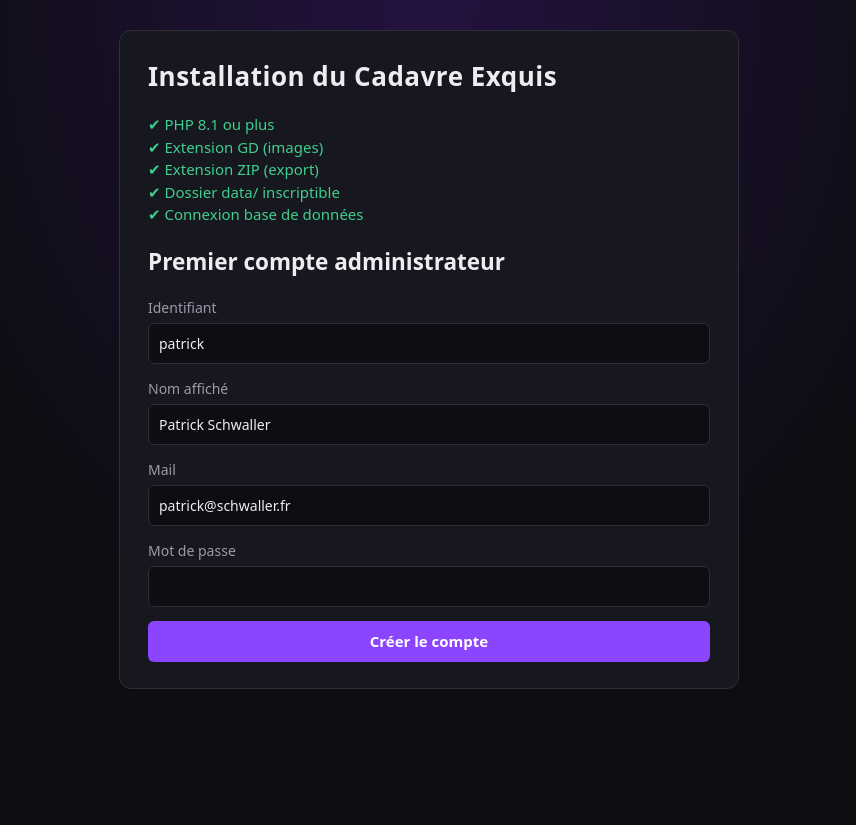
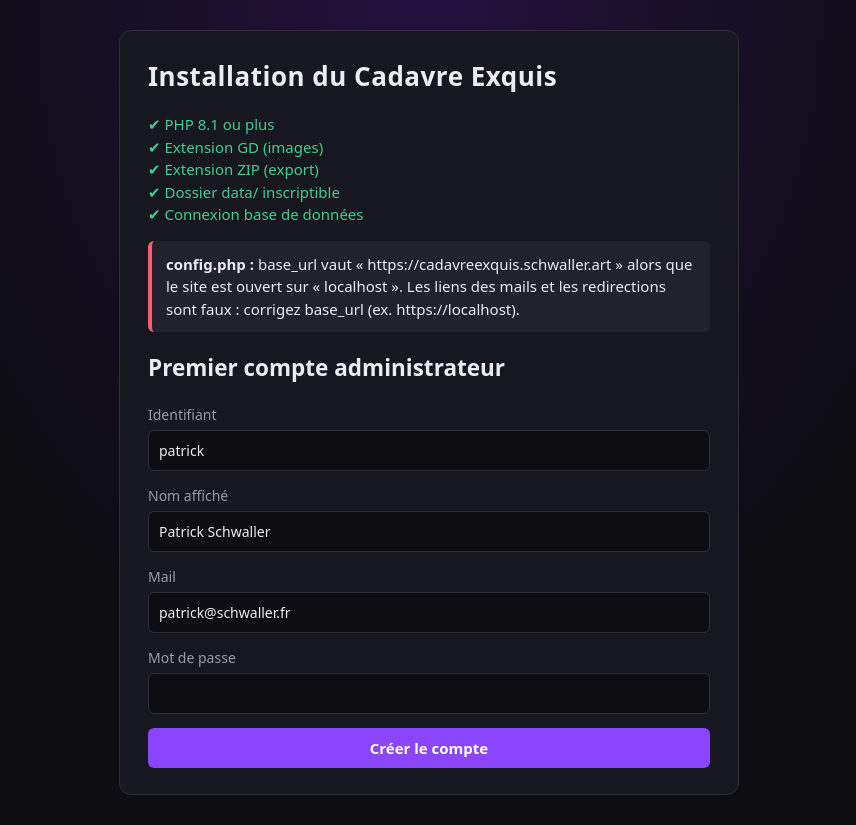
Before and after one commit to pschwaller69/CadavreExquis, a PHP site: page /install.php in a window 1280 px wide. Shown: the whole page, without its empty margins (211-1067 px from the left). Before the commit the page ends 689 px from the top, so only its background shows below. Run offline with PHP 8.4, Linux system fonts and the light colour scheme; data that the repository does not hold is empty; some libraries are stand-ins or nearby versions.

Commit message:
v1.4.1 : redirection de connexion indépendante de base_url + alerte si base_url incorrect
Co-Authored-By: Claude Opus 5.5 <noreply@anthropic.com>
Claude-Session: https://claude.ai/code/session_01GGqRrvkVCv4JNv2UuA85qV

```diff
--- a/admin/login.php
+++ b/admin/login.php
@@ -18,6 +18,7 @@ if ($_SERVER['REQUEST_METHOD'] === 'POST') {
 <title>Connexion – Cadavre Exquis</title><link rel="stylesheet" href="../assets/style.css?v=<?= APP_VERSION ?>"><?= pwa_head() ?>
 <body class="public"><main class="carte" style="max-width:380px">
 <h1>Cadavre <span>Exquis</span></h1>
+<?= alerte_base_url() ?>
 <?php if (get('installe')): ?><p class="alerte ok">Compte créé. Pensez à supprimer install.php.</p><?php endif ?>
 <?php if ($err): ?><p class="alerte ko"><?= h($err) ?></p><?php endif ?>
 <form method="post" class="form"><?= csrf_field() ?>
--- a/inc/bootstrap.php
+++ b/inc/bootstrap.php
@@ -105,6 +105,16 @@ function start_session(): void
     session_start();
 }
 
+/** Message si base_url (config.php) ne correspond pas à l'adresse utilisée. */
+function alerte_base_url(): string
+{
+    $hote_cfg = parse_url((string) cfg('base_url'), PHP_URL_HOST);
+    $hote = $_SERVER['HTTP_HOST'] ?? '';
+    if (!$hote || !$hote_cfg || strcasecmp($hote_cfg, preg_replace('/:\d+$/', '', $hote)) === 0) return '';
+    return '<p class="alerte ko"><strong>config.php :</strong> base_url vaut « ' . h(cfg('base_url')) . ' » alors que le site est ouvert sur « '
+        . h($hote) . ' ». Les liens des mails et les redirections sont faux : corrigez base_url (ex. https://' . h($hote) . ').</p>';
+}
+
 /** Balises <head> pour l'application installable (PWA). */
 function pwa_head(): string
 {
@@ -154,7 +164,7 @@ function admin(): ?array
 function require_admin(): array
 {
     $a = admin();
-    if (!$a) redirect(url('admin/login.php'));
+    if (!$a) redirect('login.php'); // relatif : fonctionne même si base_url est faux
     $v = @filemtime(__DIR__ . '/schema.php');
     if (($_SESSION['schema_v'] ?? 0) !== $v) {
         require_once __DIR__ . '/schema.php';
--- a/inc/layout.php
+++ b/inc/layout.php
@@ -23,6 +23,7 @@ function entete(string $titre, string $actif = ''): void
   </div>
 </header>
 <main>
+<?= alerte_base_url() ?>
 <?php foreach (flash() as [$type, $msg]): ?><p class="alerte <?= $type ?>"><?= h($msg) ?></p><?php endforeach;
 }
 
--- a/inc/version.php
+++ b/inc/version.php
@@ -1,6 +1,6 @@
 <?php
 // Numéro de version de l'application : à augmenter à chaque mise à jour (voir CHANGELOG.md).
-const APP_VERSION = '1.4.0';
+const APP_VERSION = '1.4.1';
 const APP_DATE    = '2026-11-17';
 
 /**
--- a/install.php
+++ b/install.php
@@ -33,6 +33,7 @@ if (!$deja && $_SERVER['REQUEST_METHOD'] === 'POST' && $checks['Connexion base d
 <body class="public"><main class="carte">
 <h1>Installation du Cadavre Exquis</h1>
 <ul class="checks"><?php foreach ($checks as $k => $ok): ?><li class="<?= $ok ? 'ok' : 'ko' ?>"><?= $ok ? '✔' : '✘' ?> <?= h($k) ?></li><?php endforeach ?></ul>
+<?= alerte_base_url() ?>
 <?php if ($msg): ?><p class="alerte ko"><?= h($msg) ?></p><?php endif ?>
 <?php if ($deja): ?>
   <p class="alerte ok">L'application est installée (tables à jour). <strong>Supprimez install.php du serveur.</strong></p>
--- a/sw.js
+++ b/sw.js
@@ -1,7 +1,7 @@
 // Service worker : rend l'application installable et affiche une page hors ligne.
 // Les pages et les photos viennent toujours du serveur (données à jour, accès protégé) ;
 // seuls les fichiers statiques sont mis en cache.
-const VERSION = 'cx-1.4.0'; // suivre APP_VERSION (inc/version.php)
+const VERSION = 'cx-1.4.1'; // suivre APP_VERSION (inc/version.php)
 const STATIQUES = ['assets/style.css', 'assets/icons/icon-192.png', 'assets/icons/favicon.png', 'offline.html'];
 
 self.addEventListener('install', e => {
```
Also changed, not shown: CHANGELOG.md.
